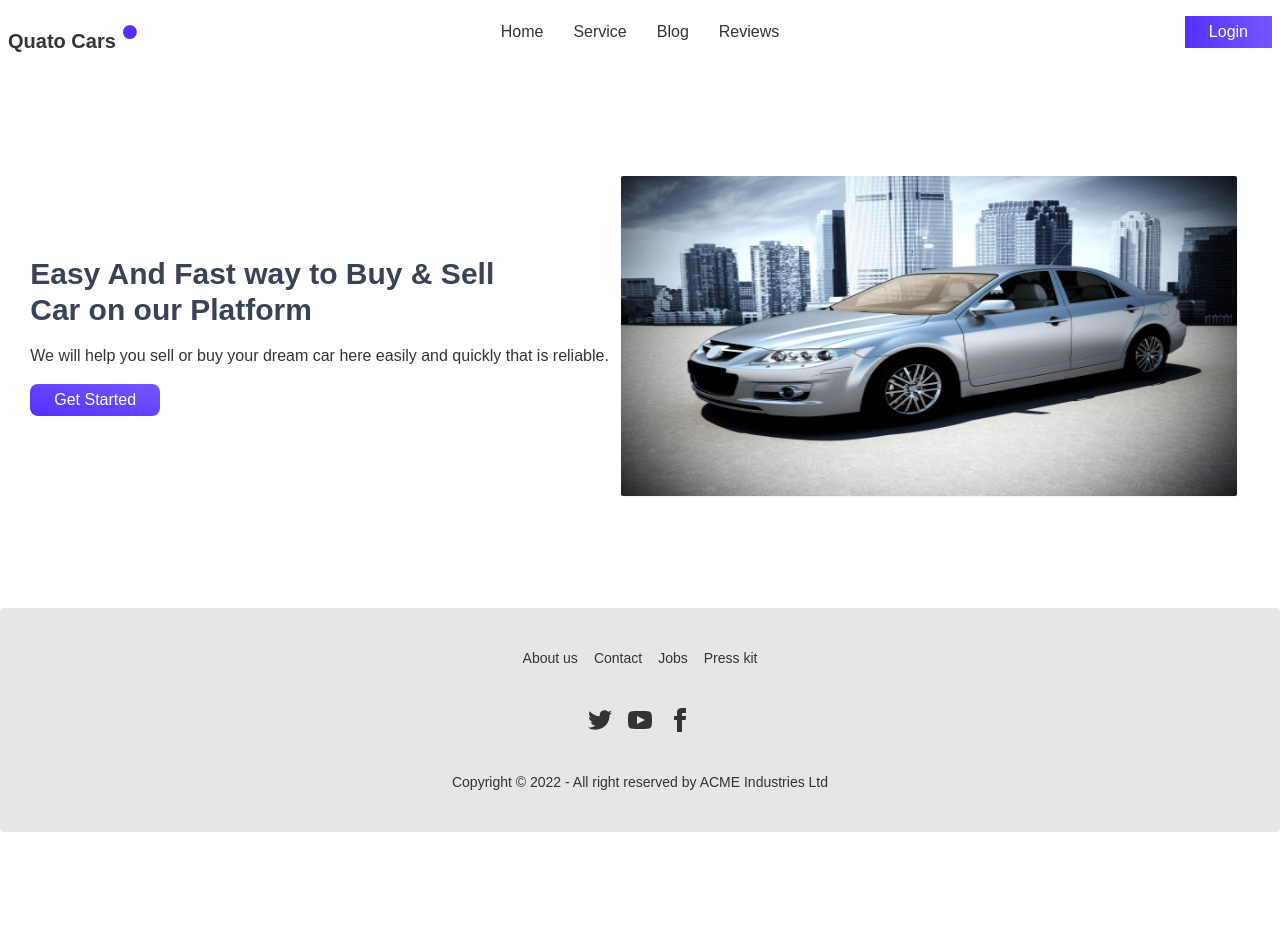
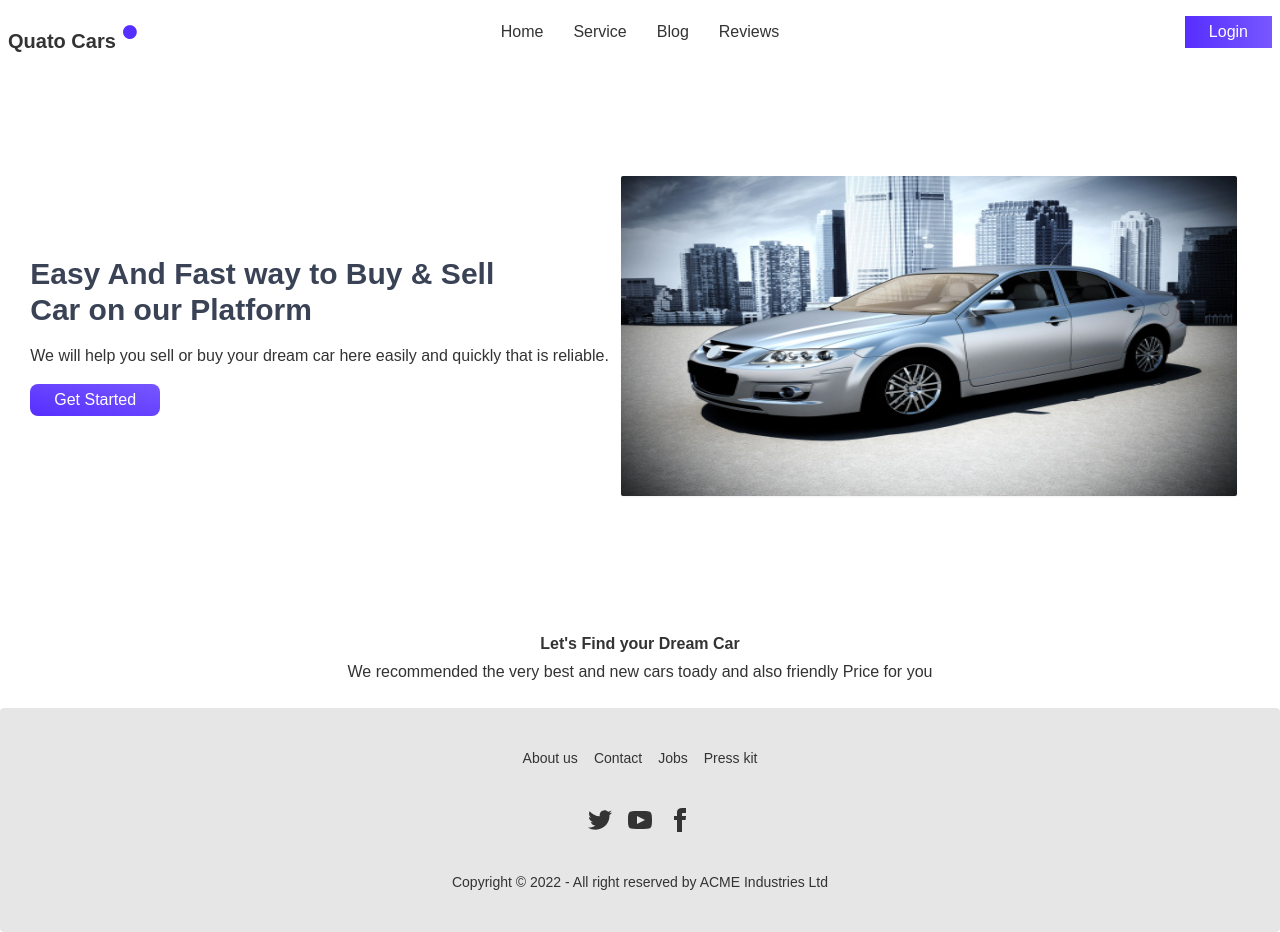
Before and after one commit to adorzamaan/quato-cars, a React (Create React App) app: page /home in a window 1280 px wide. Before the commit the page ends 832 px from the top, so only its background shows below. Built offline with nearby package versions, Linux system fonts and the light colour scheme; no server answers.

Commit message:
categories part

```diff
--- /dev/null
+++ b/src/Pages/Home/Categories/Categories.jsx
@@ -0,0 +1,17 @@
+import React from "react";
+
+const Categories = () => {
+  return (
+    <div>
+      <div className="py-6 text-center">
+        <h3 className="font-bold pb-1">Let's Find your Dream Car</h3>
+        <p>
+          We recommended the very best and new cars toady and also friendly
+          Price for you
+        </p>
+      </div>
+    </div>
+  );
+};
+
+export default Categories;
--- a/src/Pages/Home/Home.jsx
+++ b/src/Pages/Home/Home.jsx
@@ -1,10 +1,12 @@
 import React from 'react';
 import Banner from './Banner/Banner';
+import Categories from './Categories/Categories';
 
 const Home = () => {
     return (
         <div>
            <Banner></Banner>
+           <Categories></Categories>
         </div>
     );
 };
```
Also changed, not shown: public/categories.json (+20 -30 lines), public/categoriname.json (added, +14 -0 lines).
